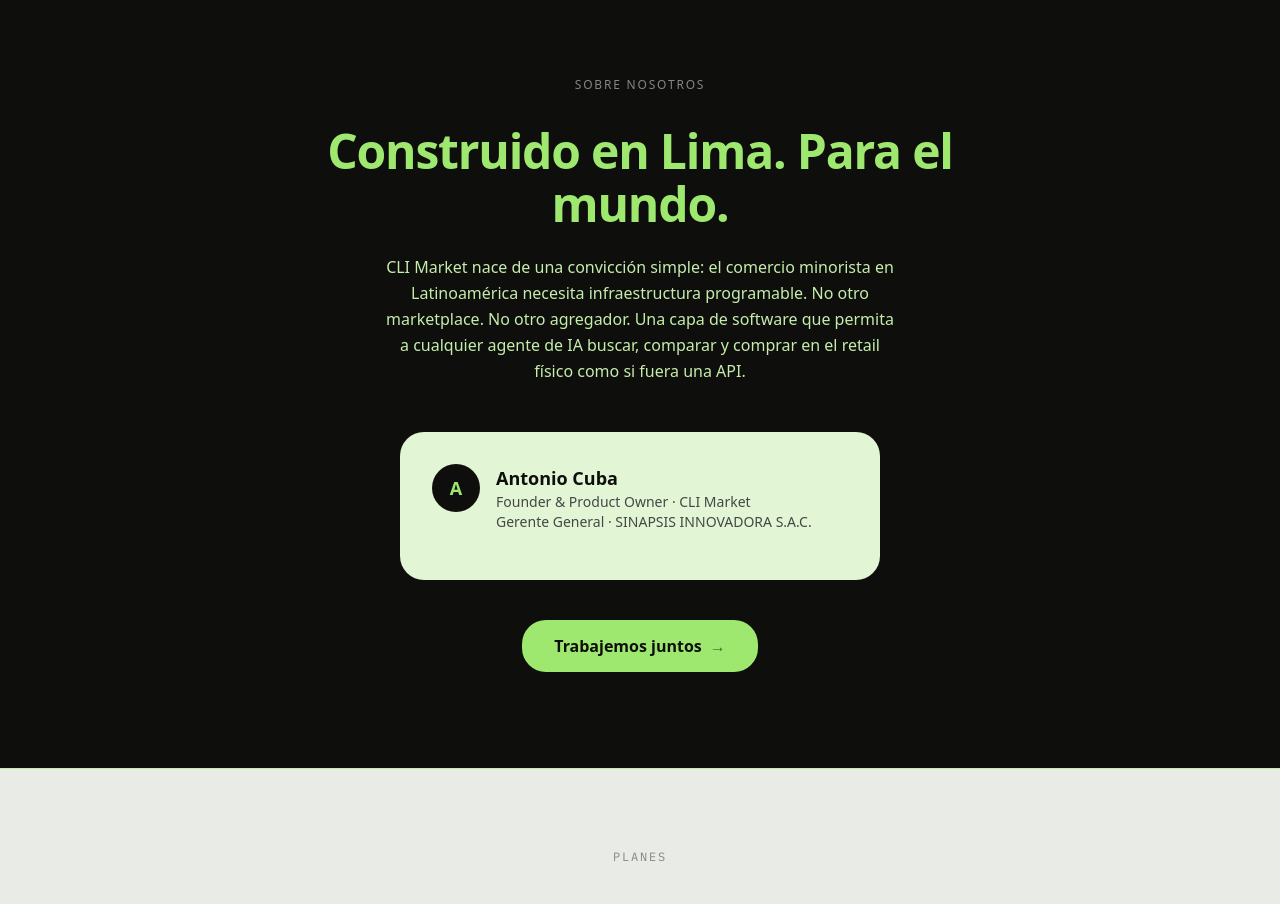
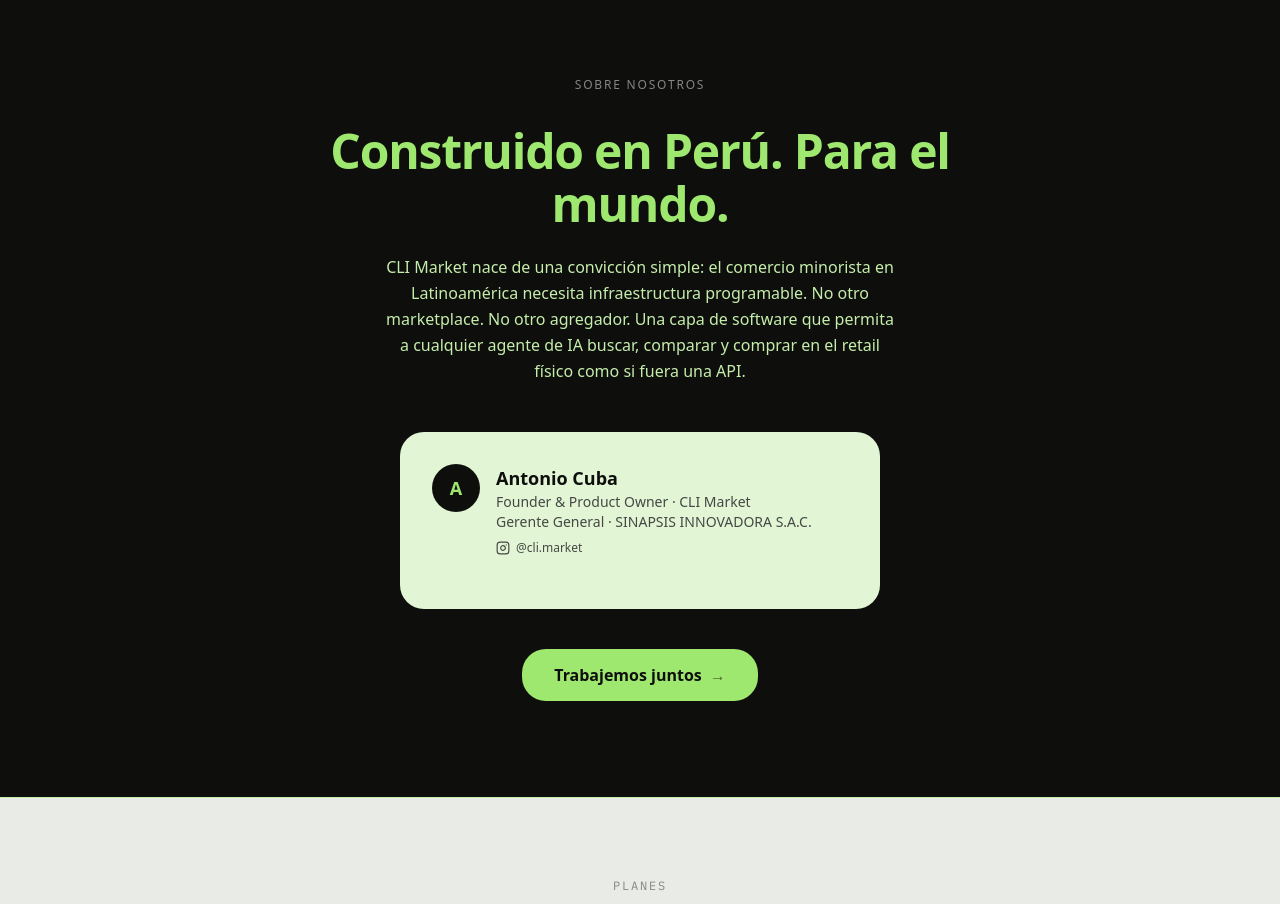
Before and after one commit to Treevu-ai/cli-market-world, a Next.js app in the folder landing/: page / in a window 1280 px wide. Shown: the part 5960-6864 px from the top of the page. Built offline with nearby package versions, Linux system fonts and the light colour scheme.

Commit message:
fix: Lima→Perú, Instagram @cli.market link in founder card

```diff
--- a/landing/components/AboutSection.tsx
+++ b/landing/components/AboutSection.tsx
@@ -12,7 +12,7 @@ export default function AboutSection() {
           {isES ? "Sobre nosotros" : "About us"}
         </p>
         <h2 className="text-[clamp(32px,5vw,48px)] leading-[1.1] font-black text-[#9fe870] mb-6 tracking-tight">
-          {isES ? "Construido en Lima.\nPara el mundo." : "Built in Lima.\nFor the world."}
+          {isES ? "Construido en Perú.\nPara el mundo." : "Built in Peru.\nFor the world."}
         </h2>
         <p className="text-base text-[#c5edab] max-w-lg mx-auto mb-12 leading-relaxed">
           {isES
@@ -34,6 +34,13 @@ export default function AboutSection() {
               <p className="text-sm text-[#454745]">
                 {isES ? "Gerente General · SINAPSIS INNOVADORA S.A.C." : "General Manager · SINAPSIS INNOVADORA S.A.C."}
               </p>
+              <a href="https://instagram.com/cli.market" target="_blank" rel="noopener"
+                 className="inline-flex items-center gap-1.5 mt-2 text-xs text-[#454745] hover:text-[#0e0f0c] transition-colors">
+                <svg width="14" height="14" viewBox="0 0 24 24" fill="none" stroke="currentColor" strokeWidth="2" strokeLinecap="round" strokeLinejoin="round">
+                  <rect x="2" y="2" width="20" height="20" rx="5" ry="5"/><path d="M16 11.37A4 4 0 1 1 12.63 8 4 4 0 0 1 16 11.37z"/><line x1="17.5" y1="6.5" x2="17.51" y2="6.5"/>
+                </svg>
+                @cli.market
+              </a>
             </div>
           </div>
         </div>
```
